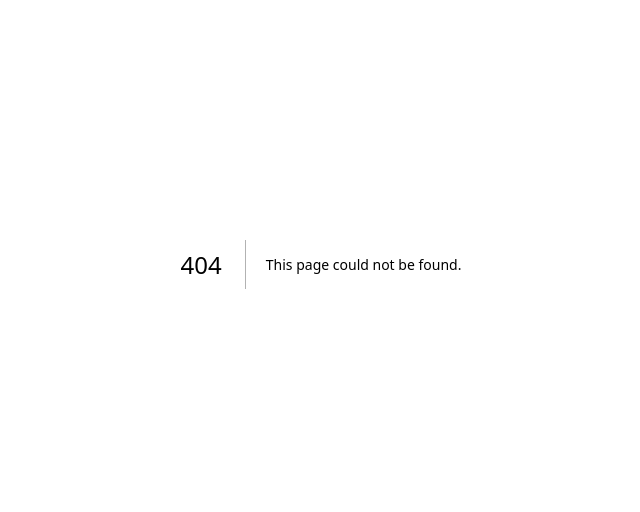
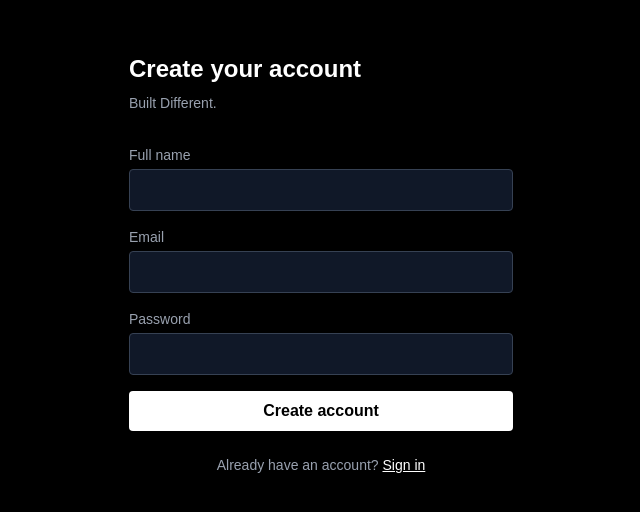
Before and after one commit to quinnredmond21/born2win, a Next.js app: page /signup in a window 1280 px wide. Before the commit this address had no page. Shown: the part 136-648 px from the top of the page, without its empty margins (319-959 px from the left). Built offline with nearby package versions, Linux system fonts and the light colour scheme.

Commit message:
feat: add login, signup, and onboarding pages

```diff
--- /dev/null
+++ b/app/(auth)/login/page.tsx
@@ -0,0 +1,86 @@
+"use client";
+
+import { useState } from "react";
+import { useRouter } from "next/navigation";
+import Link from "next/link";
+import { createClient } from "@/lib/supabase/client";
+
+export default function LoginPage() {
+  const router = useRouter();
+  const [email, setEmail] = useState("");
+  const [password, setPassword] = useState("");
+  const [error, setError] = useState("");
+  const [loading, setLoading] = useState(false);
+
+  async function handleSubmit(e: React.FormEvent) {
+    e.preventDefault();
+    setError("");
+    setLoading(true);
+
+    const supabase = createClient();
+    const { error } = await supabase.auth.signInWithPassword({ email, password });
+
+    if (error) {
+      setError(error.message);
+      setLoading(false);
+      return;
+    }
+
+    router.push("/home");
+  }
+
+  return (
+    <main className="min-h-screen bg-black flex items-center justify-center px-4">
+      <div className="w-full max-w-sm">
+        <h1 className="text-2xl font-bold text-white mb-8">Sign in</h1>
+
+        <form onSubmit={handleSubmit} className="space-y-4">
+          <div>
+            <label htmlFor="email" className="block text-sm text-gray-400 mb-1">
+              Email
+            </label>
+            <input
+              id="email"
+              type="email"
+              value={email}
+              onChange={(e) => setEmail(e.target.value)}
+              required
+              className="w-full bg-gray-900 border border-gray-700 rounded px-3 py-2 text-white focus:outline-none focus:border-white"
+            />
+          </div>
+
+          <div>
+            <label htmlFor="password" className="block text-sm text-gray-400 mb-1">
+              Password
+            </label>
+            <input
+              id="password"
+              type="password"
+              value={password}
+              onChange={(e) => setPassword(e.target.value)}
+              required
+              className="w-full bg-gray-900 border border-gray-700 rounded px-3 py-2 text-white focus:outline-none focus:border-white"
+            />
+          </div>
+
+          {error && <p className="text-red-400 text-sm">{error}</p>}
+
+          <button
+            type="submit"
+            disabled={loading}
+            className="w-full bg-white text-black font-bold py-2 rounded disabled:opacity-50"
+          >
+            {loading ? "Signing in..." : "Sign in"}
+          </button>
+        </form>
+
+        <p className="mt-6 text-center text-gray-400 text-sm">
+          No account?{" "}
+          <Link href="/signup" className="text-white underline">
+            Sign up
+          </Link>
+        </p>
+      </div>
+    </main>
+  );
+}
--- /dev/null
+++ b/app/(auth)/onboarding/page.tsx
@@ -0,0 +1,98 @@
+"use client";
+
+import { useState } from "react";
+import { useRouter } from "next/navigation";
+import { createClient } from "@/lib/supabase/client";
+
+const SPORTS = [
+  "Football", "Basketball", "Baseball", "Soccer", "Track & Field",
+  "Wrestling", "Lacrosse", "Tennis", "Volleyball", "Swimming",
+  "Cross Country", "Other",
+];
+
+export default function OnboardingPage() {
+  const router = useRouter();
+  const [sport, setSport] = useState("");
+  const [position, setPosition] = useState("");
+  const [loading, setLoading] = useState(false);
+  const [error, setError] = useState("");
+
+  async function handleSubmit(e: React.FormEvent) {
+    e.preventDefault();
+    setLoading(true);
+
+    const supabase = createClient();
+    const { data: { user } } = await supabase.auth.getUser();
+
+    if (!user) {
+      router.push("/login");
+      return;
+    }
+
+    const { error } = await supabase
+      .from("profiles")
+      .update({ sport, position })
+      .eq("id", user.id);
+
+    if (error) {
+      setError(error.message);
+      setLoading(false);
+      return;
+    }
+
+    router.push("/home");
+  }
+
+  return (
+    <main className="min-h-screen bg-black flex items-center justify-center px-4">
+      <div className="w-full max-w-sm">
+        <h1 className="text-2xl font-bold text-white mb-2">Tell us about yourself</h1>
+        <p className="text-gray-400 text-sm mb-8">You can update this anytime.</p>
+
+        <form onSubmit={handleSubmit} className="space-y-4">
+          <div>
+            <label htmlFor="sport" className="block text-sm text-gray-400 mb-1">
+              Sport
+            </label>
+            <select
+              id="sport"
+              value={sport}
+              onChange={(e) => setSport(e.target.value)}
+              required
+              className="w-full bg-gray-900 border border-gray-700 rounded px-3 py-2 text-white focus:outline-none focus:border-white"
+            >
+              <option value="">Select a sport</option>
+              {SPORTS.map((s) => (
+                <option key={s} value={s}>{s}</option>
+              ))}
+            </select>
+          </div>
+
+          <div>
+            <label htmlFor="position" className="block text-sm text-gray-400 mb-1">
+              Position <span className="text-gray-600">(optional)</span>
+            </label>
+            <input
+              id="position"
+              type="text"
+              value={position}
+              onChange={(e) => setPosition(e.target.value)}
+              placeholder="e.g. Wide Receiver, Point Guard"
+              className="w-full bg-gray-900 border border-gray-700 rounded px-3 py-2 text-white placeholder-gray-600 focus:outline-none focus:border-white"
+            />
+          </div>
+
+          {error && <p className="text-red-400 text-sm">{error}</p>}
+
+          <button
+            type="submit"
+            disabled={loading}
+            className="w-full bg-white text-black font-bold py-2 rounded disabled:opacity-50"
+          >
+            {loading ? "Saving..." : "Continue"}
+          </button>
+        </form>
+      </div>
+    </main>
+  );
+}
--- /dev/null
+++ b/app/(auth)/signup/page.tsx
@@ -0,0 +1,107 @@
+"use client";
+
+import { useState } from "react";
+import { useRouter } from "next/navigation";
+import Link from "next/link";
+import { createClient } from "@/lib/supabase/client";
+
+export default function SignupPage() {
+  const router = useRouter();
+  const [name, setName] = useState("");
+  const [email, setEmail] = useState("");
+  const [password, setPassword] = useState("");
+  const [error, setError] = useState("");
+  const [loading, setLoading] = useState(false);
+
+  async function handleSubmit(e: React.FormEvent) {
+    e.preventDefault();
+    setError("");
+    setLoading(true);
+
+    const supabase = createClient();
+    const { error } = await supabase.auth.signUp({
+      email,
+      password,
+      options: { data: { name } },
+    });
+
+    if (error) {
+      setError(error.message);
+      setLoading(false);
+      return;
+    }
+
+    router.push("/onboarding");
+  }
+
+  return (
+    <main className="min-h-screen bg-black flex items-center justify-center px-4">
+      <div className="w-full max-w-sm">
+        <h1 className="text-2xl font-bold text-white mb-2">Create your account</h1>
+        <p className="text-gray-400 text-sm mb-8">Built Different.</p>
+
+        <form onSubmit={handleSubmit} className="space-y-4">
+          <div>
+            <label htmlFor="name" className="block text-sm text-gray-400 mb-1">
+              Full name
+            </label>
+            <input
+              id="name"
+              type="text"
+              value={name}
+              onChange={(e) => setName(e.target.value)}
+              required
+              className="w-full bg-gray-900 border border-gray-700 rounded px-3 py-2 text-white focus:outline-none focus:border-white"
+            />
+          </div>
+
+          <div>
+            <label htmlFor="email" className="block text-sm text-gray-400 mb-1">
+              Email
+            </label>
+            <input
+              id="email"
+              type="email"
+              value={email}
+              onChange={(e) => setEmail(e.target.value)}
+              required
+              className="w-full bg-gray-900 border border-gray-700 rounded px-3 py-2 text-white focus:outline-none focus:border-white"
+            />
+          </div>
+
+          <div>
+            <label htmlFor="password" className="block text-sm text-gray-400 mb-1">
+              Password
+            </label>
+            <input
+              id="password"
+              type="password"
+              value={password}
+              onChange={(e) => setPassword(e.target.value)}
+              required
+              minLength={8}
+              className="w-full bg-gray-900 border border-gray-700 rounded px-3 py-2 text-white focus:outline-none focus:border-white"
+            />
+          </div>
+
+          {error && <p className="text-red-400 text-sm">{error}</p>}
+
+          <button
+            type="submit"
+            disabled={loading}
+            className="w-full bg-white text-black font-bold py-2 rounded disabled:opacity-50"
+          >
+            {loading ? "Creating account..." : "Create account"}
+          </button>
+        </form>
+
+        <p className="mt-6 text-center text-gray-400 text-sm">
+          Already have an account?{" "}
+          <Link href="/login" className="text-white underline">
+            Sign in
+          </Link>
+        </p>
+      </div>
+    </main>
+  );
+}
```
